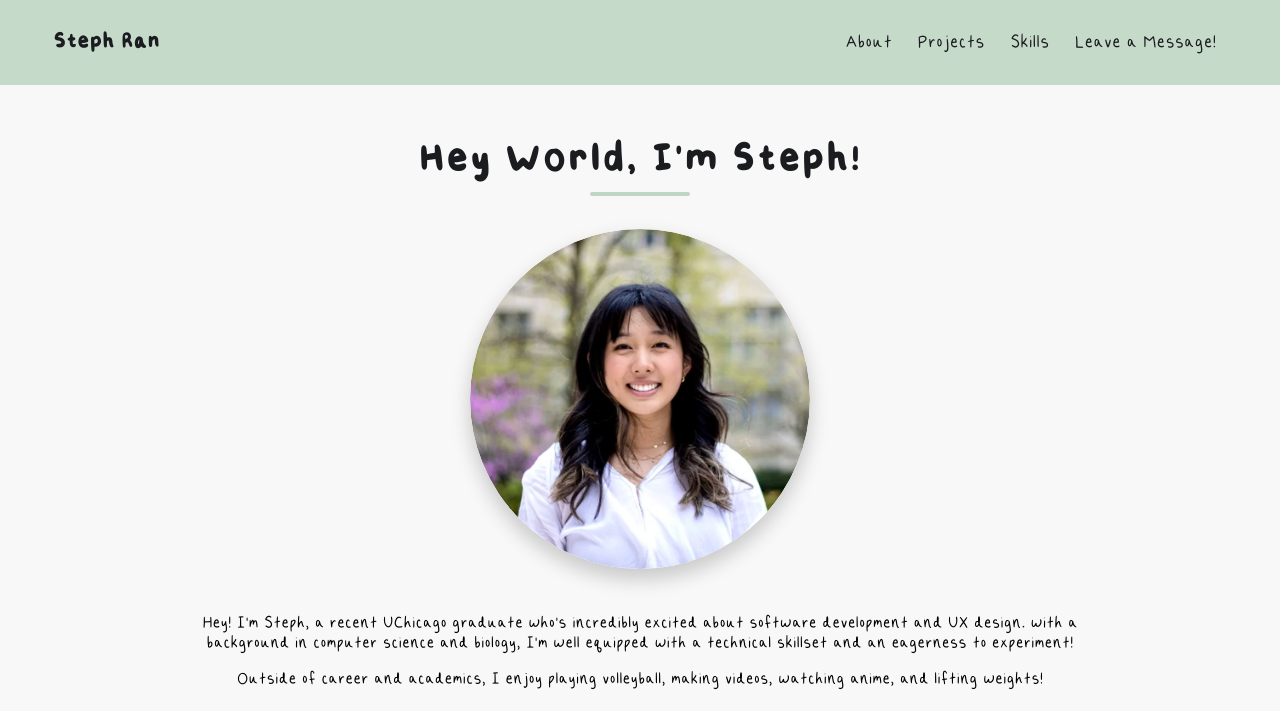
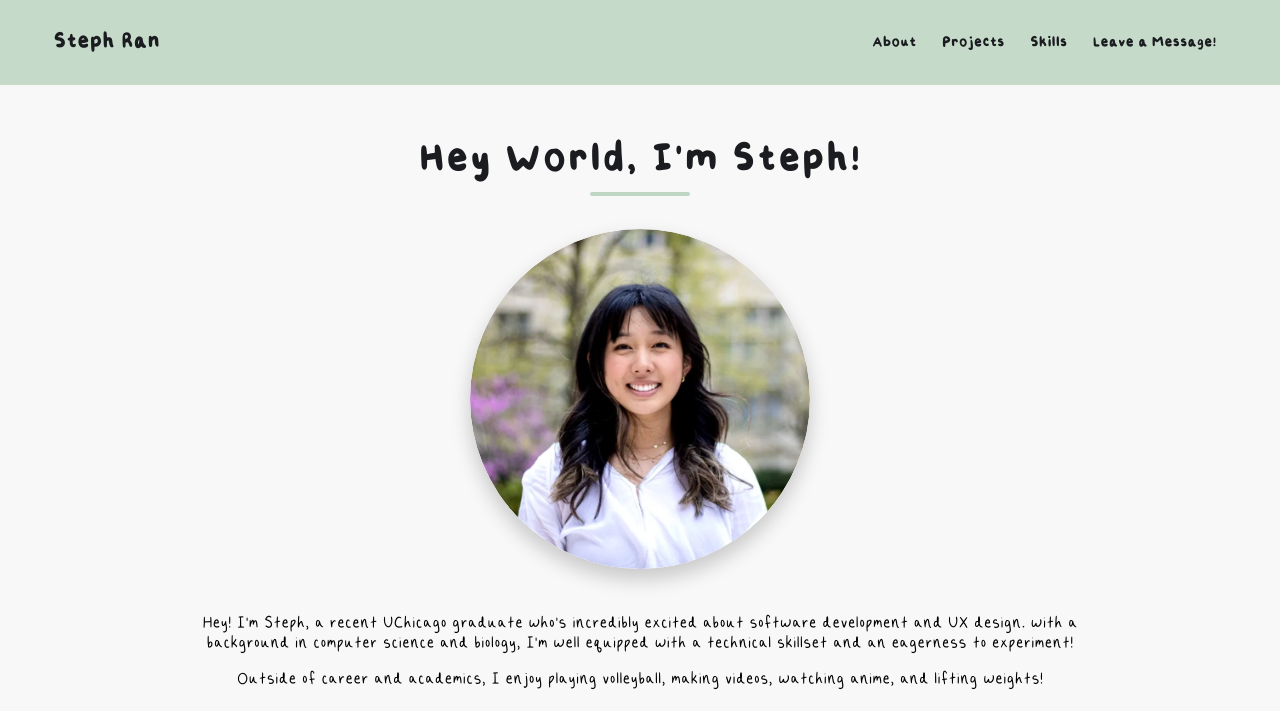
Before and after one commit to Preetikachhotray/preetika-portfolio, a plain HTML site: page index.html in a window 1280 px wide. Shown: the top 711 px of the page. Drawn offline with nearby package versions, Linux system fonts and the light colour scheme.

Commit message:
Add bold font to nav right

```diff
--- a/styles.css
+++ b/styles.css
@@ -61,7 +61,8 @@ nav .left a {
 
 nav .right a {
     color: var(--text-color);
-    font-size: 1.375rem;
+    font-size: 1rem;
+    font-weight: 600;
     margin: 0 0.625rem;
 }
 
```
